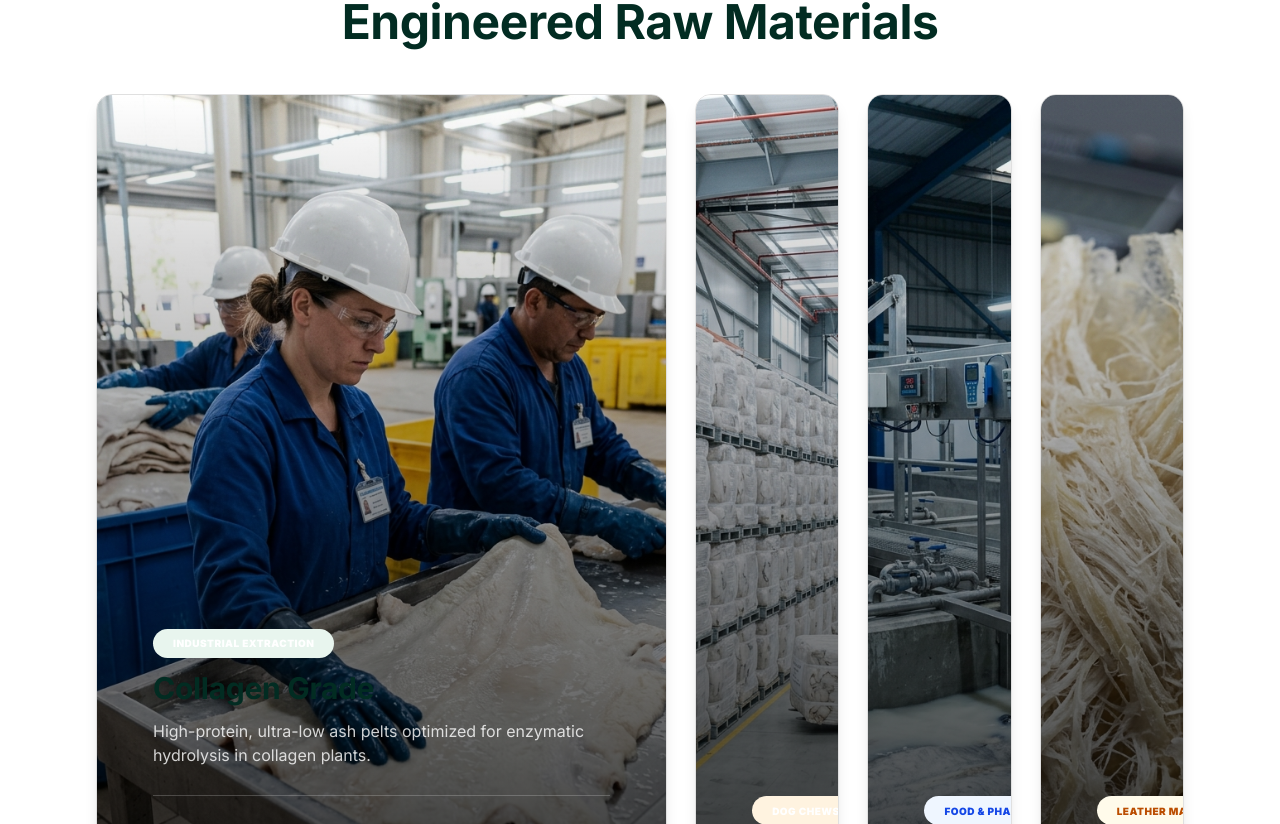
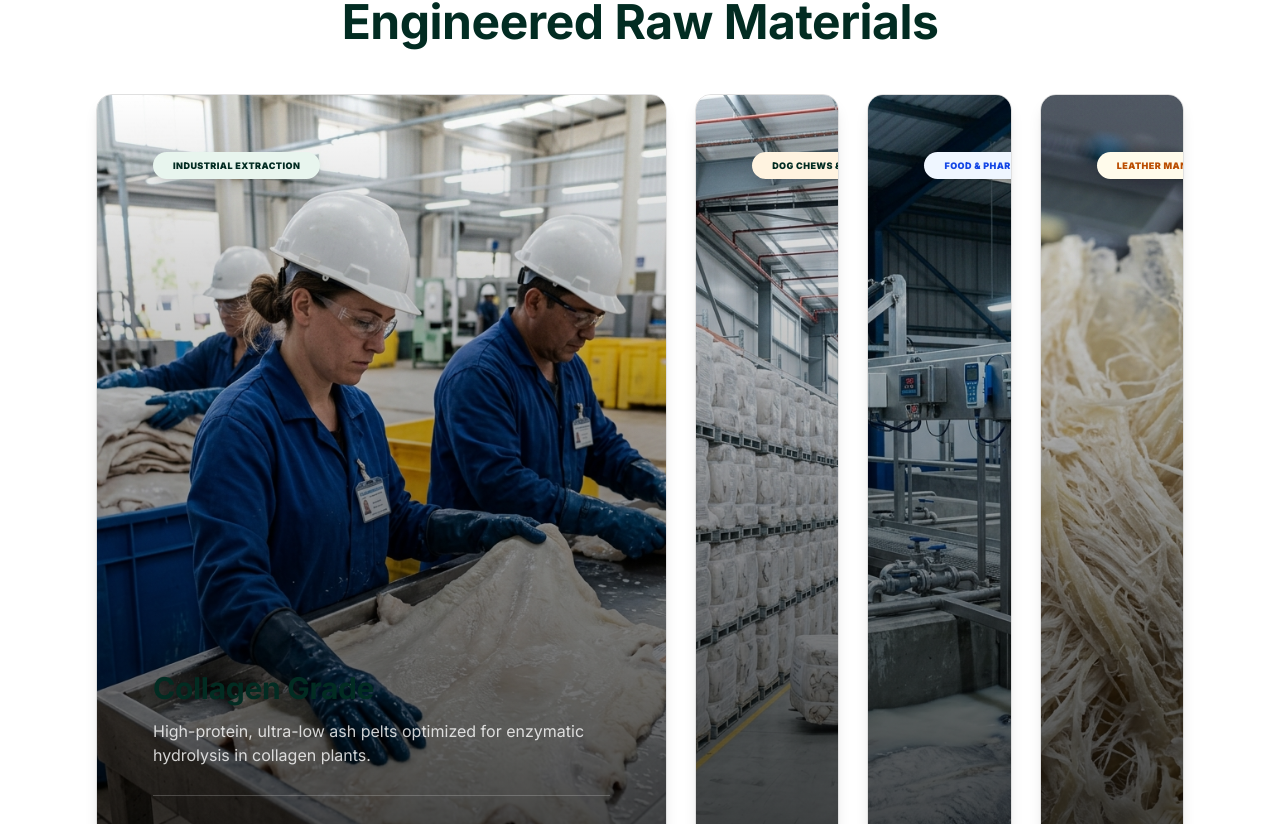
Before and after one commit to Akash-Madhav/Im_Ex_Collogen, a Next.js app: page /en/products in a window 1280 px wide. Shown: the part 976-1800 px from the top of the page. Built offline with nearby package versions, Linux system fonts and the light colour scheme.

Commit message:
feat: add HomeProductsPreview and ProductsSection components with GSAP-powered animations

```diff
--- a/src/components/sections/HomeProductsPreview.tsx
+++ b/src/components/sections/HomeProductsPreview.tsx
@@ -13,7 +13,7 @@ import { useRouter } from 'next/navigation';
 
 // Encapsulating the card in its own component makes GSAP hover timelines much cleaner to manage per-item
 function ProductCard({ item, index }: { item: any, index: number }) {
-  const containerRef = useRef<HTMLDivElement>(null);
+  const containerRef = useRef<HTMLAnchorElement>(null);
   const panelRef = useRef<HTMLDivElement>(null);
   const textContentRef = useRef<HTMLDivElement>(null);
   const tweenRef = useRef<gsap.core.Tween | null>(null);
@@ -72,18 +72,18 @@ function ProductCard({ item, index }: { item: any, index: number }) {
         style={{ viewTransitionName: `product-image-${item.tag.toLowerCase()}` } as any}
       />
 
+      {/* Persistent Tag Pill - Always Viewed, Not Eaten */}
+      <div className="absolute top-8 left-1/2 -translate-x-1/2 z-20 pointer-events-none">
+        <span className="inline-block px-6 md:px-8 py-2 md:py-3 rounded-full bg-white text-[#0a4b3d] text-[10px] md:text-sm font-black uppercase tracking-widest shadow-xl border border-black/5">
+          {item.tag}
+        </span>
+      </div>
+
       {/* Bottom Content Panel animated by GSAP */}
       <div
         ref={panelRef}
         className="absolute inset-x-[6%] md:inset-x-[8%] bottom-0 top-[20%] md:top-[25%] bg-[#2a2a2a]/95 rounded-t-[32px] md:rounded-t-[40px] p-6 md:p-8 lg:p-10 flex flex-col shadow-[0_-10px_40px_rgba(0,0,0,0.3)] pointer-events-none"
       >
-        {/* Floating Pill on top edge */}
-        <div className="absolute -top-5 md:-top-6 left-1/2 -translate-x-1/2 w-max">
-          <span className="inline-block px-6 md:px-8 py-2 md:py-3 rounded-full bg-white text-[#0a4b3d] text-xs md:text-sm font-black uppercase tracking-widest shadow-xl border border-black/5">
-            {item.tag}
-          </span>
-        </div>
-
         <div ref={textContentRef} className="mt-4 md:mt-8 flex flex-col h-full justify-center">
           <h3 className="text-3xl md:text-4xl lg:text-5xl font-extrabold text-white mb-3 leading-[1.1] tracking-tight pr-4">
             {item.title}
--- a/src/components/sections/ProductsSection.tsx
+++ b/src/components/sections/ProductsSection.tsx
@@ -119,13 +119,14 @@ export default function ProductsSection() {
 
               <div className="absolute inset-0 bg-gradient-to-t from-black/80 via-black/40 to-transparent" />
 
+              {/* Tag - Positioned at top for visibility when narrow */}
+              <div className="absolute top-6 left-6 right-6">
+                 <span className={`inline-block px-3 py-1 rounded-full ${prod.tagColor} text-[9px] font-black uppercase tracking-wider whitespace-nowrap shadow-lg`}>
+                    {prod.tag}
+                 </span>
+              </div>
+
               <div className="absolute bottom-0 left-0 right-0 p-6 flex flex-col justify-end text-white">
-                <div className="flex items-center space-x-3 mb-2">
-                  <span className={`px-3 py-1 rounded-full ${prod.tagColor} text-[10px] font-black uppercase tracking-wider whitespace-nowrap`}>
-                    {prod.tag}
-                  </span>
-                </div>
-
                 <h3 className="text-xl md:text-3xl font-bold mb-2 whitespace-nowrap">
                   {prod.title}
                 </h3>
```
